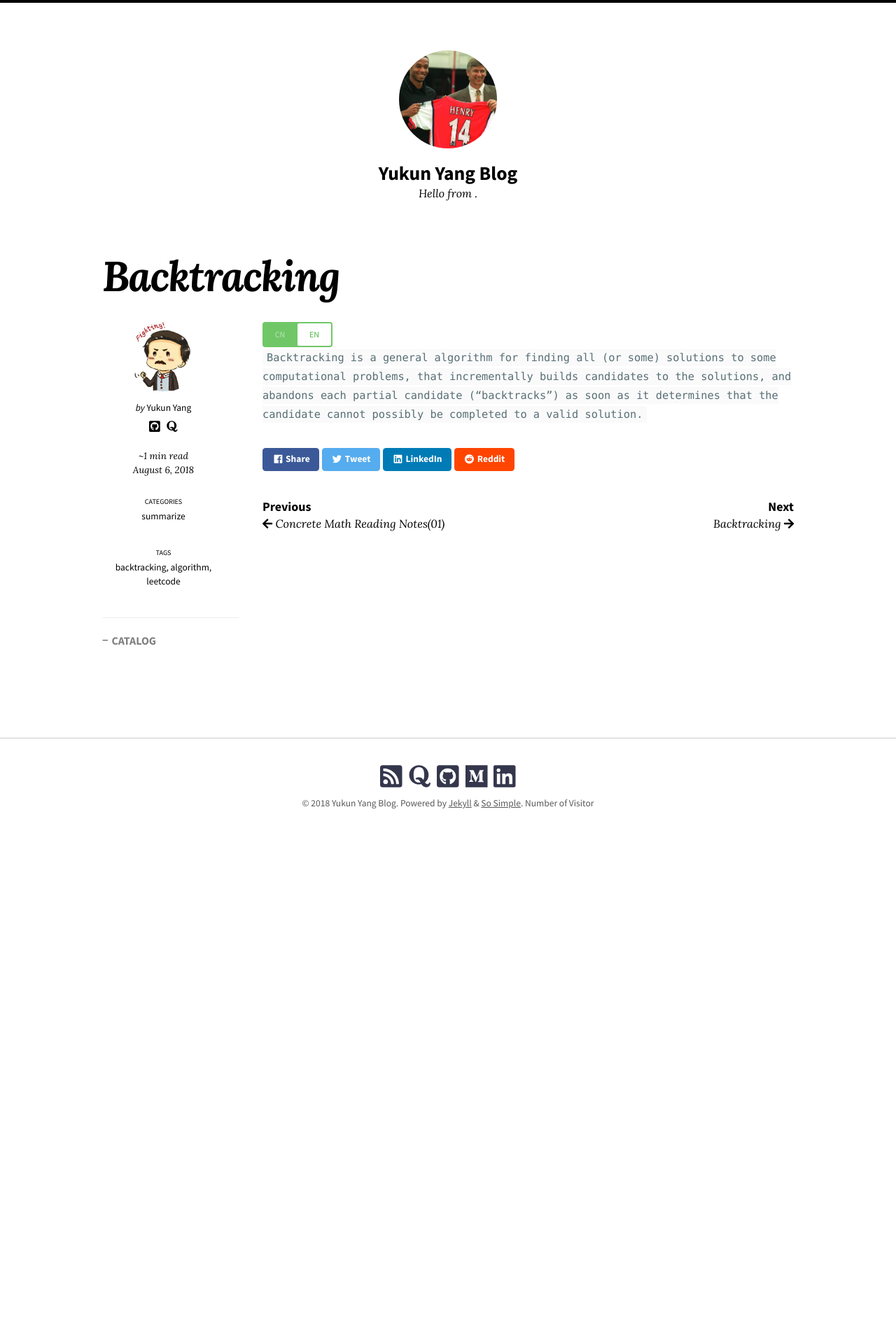
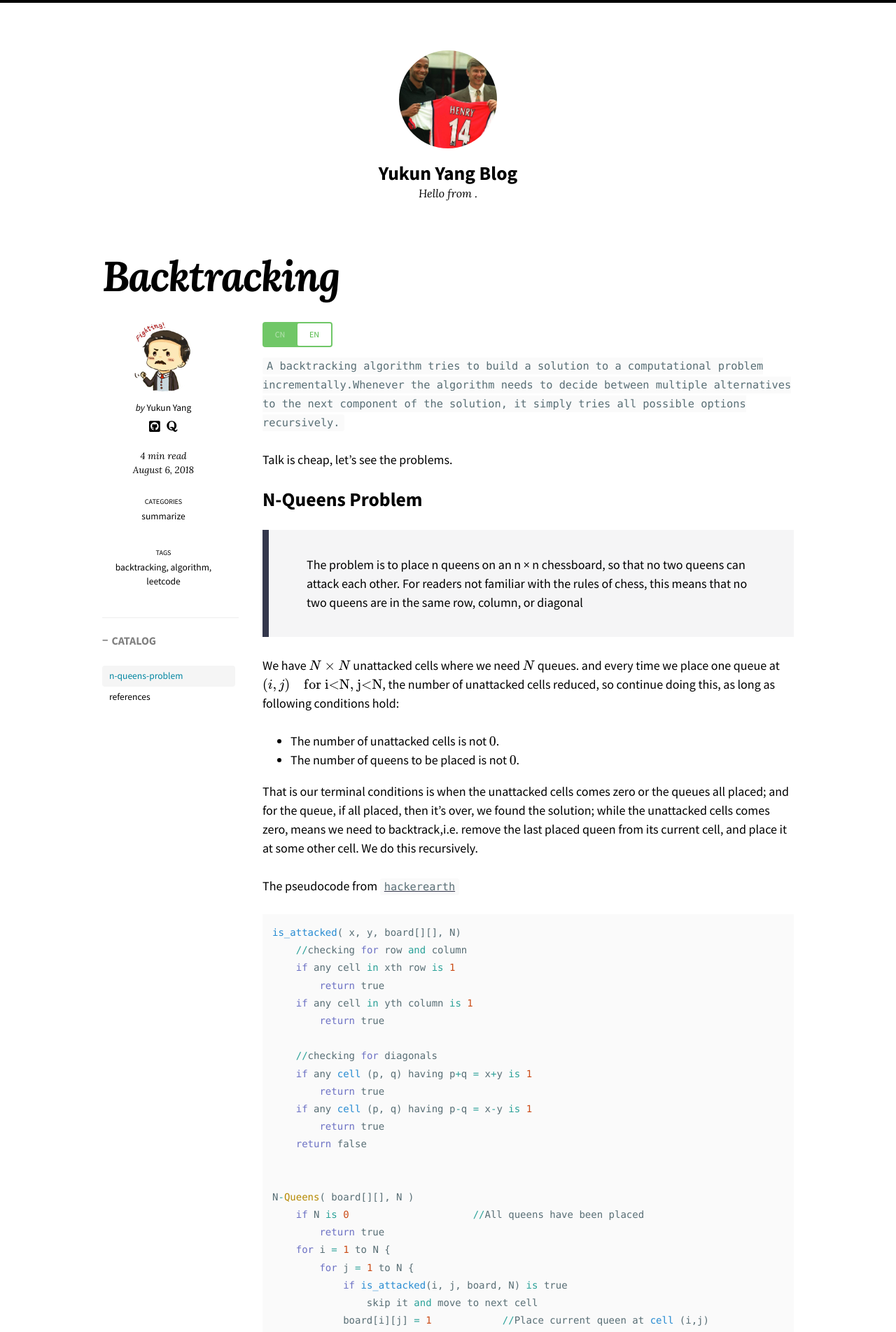
Before and after one commit to YuunYang/blog, a Jekyll site: the page built from _posts/2018-08-06-backtracking.md, in a window 1280 px wide. Shown: the top 1903 px of the page at 70% size. Built offline with Jekyll 4.4.1, drawn with Linux system fonts in a browser that asks for light colours; nearby versions of some CDN libraries; formulas are drawn with MathJax 3; comment, search, counter and statistics services are not loaded; before the commit the page ends 1406 px from its top, so only the background shows below that; some of the changed text lies outside the part shown.

Commit message:
2018-08-06-backtracking

````diff
--- a/_posts/2018-08-06-backtracking.md
+++ b/_posts/2018-08-06-backtracking.md
@@ -15,5 +15,71 @@ lang_change: true
 lang: en
 # last_modified_at: 2018-08-03T12:40:00
 ---
+<!-- markdownlint-disable MD002 -->
 
-`Backtracking is a general algorithm for finding all (or some) solutions to some computational problems, that incrementally builds candidates to the solutions, and abandons each partial candidate (“backtracks”) as soon as it determines that the candidate cannot possibly be completed to a valid solution.`
+`A backtracking algorithm tries to build a solution to a computational problem incrementally.Whenever the algorithm needs to decide between multiple alternatives to the next component of the solution, it simply tries all possible options recursively.`
+
+Talk is cheap, let's see the problems.
+
+## N-Queens Problem
+
+>The problem is to place n queens on an n × n chessboard, so that no two queens can attack each other. For readers not familiar with the rules of chess, this means that no two queens are in the same row, column, or diagonal
+
+We have $$N\times{N}$$ unattacked cells where we need $$N$$ queues. and every time we place one queue at $$(i, j)\quad \text{for i<N, j<N}$$, the number of unattacked cells reduced, so continue doing this, as long as following conditions hold:
+
+- The number of unattacked cells is not $$0$$.
+- The number of queens to be placed is not $$0$$.
+
+That is our terminal conditions is when the unattacked cells comes zero or the queues all placed; and for the queue, if all placed, then it's over, we found the solution; while the unattacked cells comes zero, means we need to backtrack,i.e. remove the last placed queen from its current cell, and place it at some other cell. We do this recursively.
+
+The pseudocode from [`hackerearth`]('https://www.hackerearth.com/zh/practice/basic-programming/recursion/recursion-and-backtracking/tutorial/')
+
+```python
+is_attacked( x, y, board[][], N)
+    //checking for row and column
+    if any cell in xth row is 1
+        return true
+    if any cell in yth column is 1
+        return true
+
+    //checking for diagonals
+    if any cell (p, q) having p+q = x+y is 1
+        return true
+    if any cell (p, q) having p-q = x-y is 1
+        return true
+    return false
+
+
+N-Queens( board[][], N )
+    if N is 0                     //All queens have been placed
+        return true
+    for i = 1 to N {
+        for j = 1 to N {
+            if is_attacked(i, j, board, N) is true
+                skip it and move to next cell
+            board[i][j] = 1            //Place current queen at cell (i,j)
+            if N-Queens( board, N-1) is true    // Solve subproblem
+                return true                   // if solution is found return true
+            board[i][j] = 0            /* if solution is not found undo whatever changes
+                                       were made i.e., remove  current queen from (i,j)*/
+        }
+    }
+    return false
+```
+
+And the pic is clear:
+
+![n-queue](/images/2018-08-06-backtracking/n-queue.png)
+
+At the end it reaches the following solution:
+
+![n-queue-end](/images/2018-08-06-backtracking/n-queue-end.png){: .align-left}
+Generally, when we dealing with backtracking problem, the key is `Recursion` and difficulty is to **find the recursive rule and find the terminal conditions**, and one should notice is that we should make a sign to show which cell we have placed `board[i][j] = 1` and when one recurrence ends, we need to remember to change this sign to origin cell.`board[i][j] = 0`
+
+## References
+
+Some essay, blog or question referred above.
+
+- [hackerearth Recursion and Backtracking]('https://www.hackerearth.com/zh/practice/basic-programming/recursion/recursion-and-backtracking/tutorial/')
+- [Backtracking illinois]('http://jeffe.cs.illinois.edu/teaching/algorithms/notes/03-backtracking.pdf')
+- [Leetcode No.79. Word Search]('https://leetcode.com/problems/word-search/description/')
--- a/_sass/so-simple/_switch.scss
+++ b/_sass/so-simple/_switch.scss
@@ -126,7 +126,7 @@
   position: relative;
   *, *:before, *:after { box-sizing: border-box; }
   //overflow: hidden;
-
+  padding-bottom: .675rem;
   input[type="checkbox"] {
     opacity: 0;
     position: absolute;
````
Also changed, not shown: _posts/2019-08-06-backtracking-cn.md (+1 -1 lines), images/2018-08-06-backtracking/n-queue-end.png (added), images/2018-08-06-backtracking/n-queue.png (added).
